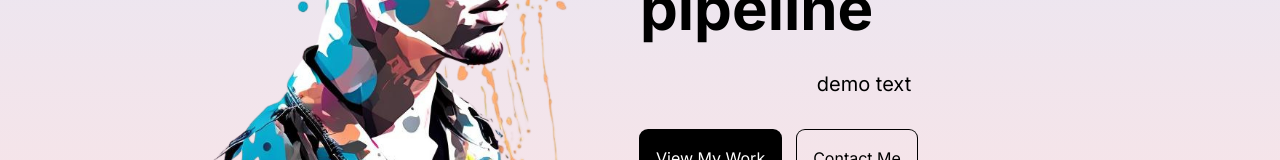
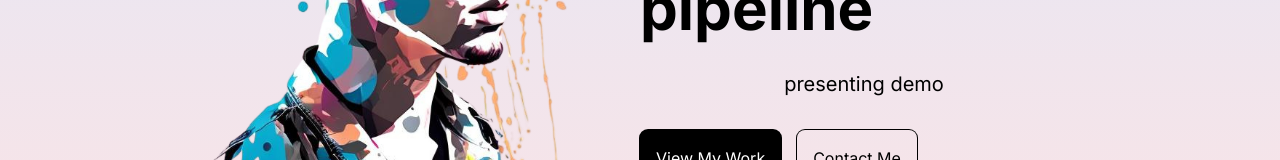
Before and after one commit to onaisali4952/next-animated-portfolio-completed, a Next.js app: page / in a window 1280 px wide. Shown: the part 426-586 px from the top of the page. Built offline with nearby package versions, Linux system fonts and the light colour scheme.

Commit message:
changes done

```diff
--- a/src/app/page.jsx
+++ b/src/app/page.jsx
@@ -24,7 +24,7 @@ const Homepage = () => {
           </h1>
           {/* DESC */}
           <p className="md:text-xl">
-            demo text
+            presenting demo
           </p>
           <div className="w-full flex gap-4">
             <button className="p-4 rounded-lg ring-1 ring-black bg-black text-white">
```
